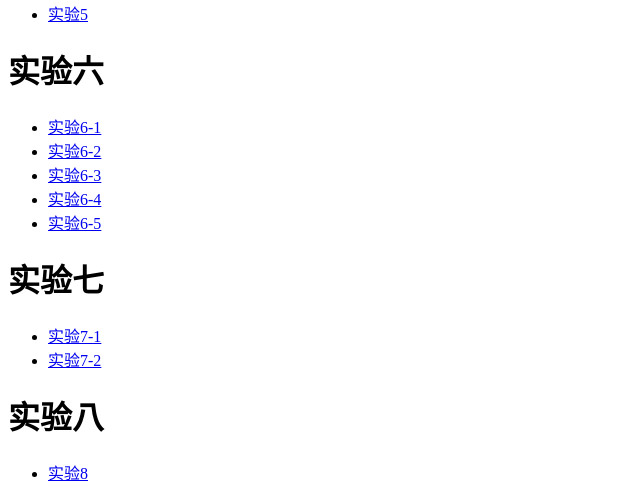
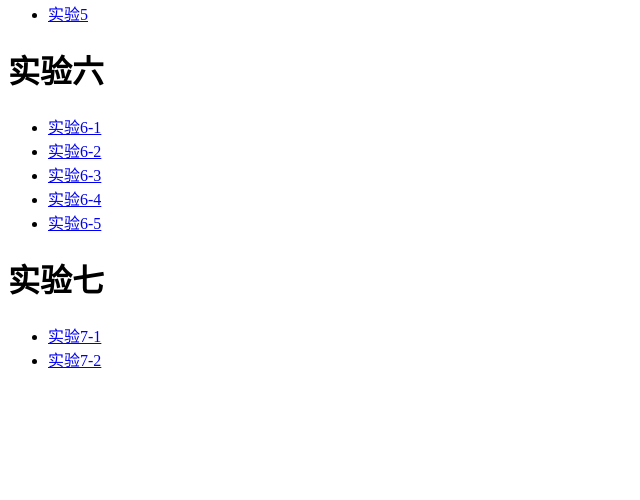
Before and after one commit to Komorebi-2/Komorebi-2.github.io, a plain HTML site: page index.html in a window 1280 px wide. Shown: the part 694-1194 px from the top of the page, without its empty margins (0-640 px from the left). After the commit the page ends 1081 px from the top, so only its background shows below. Drawn offline with Linux system fonts and the light colour scheme.

Commit message:
Update index.html

```diff
--- a/index.html
+++ b/index.html
@@ -39,7 +39,3 @@
     <li><a href="sy7-3-1.html">实验7-1</a></li>
     <li><a href="sy7-3-2.html">实验7-2</a></li>
   </ul>
-  <h1>实验八</h1>
-  <ul>
-    <li><a href="sy8.html">实验8</a></li>
-  </ul>
```
